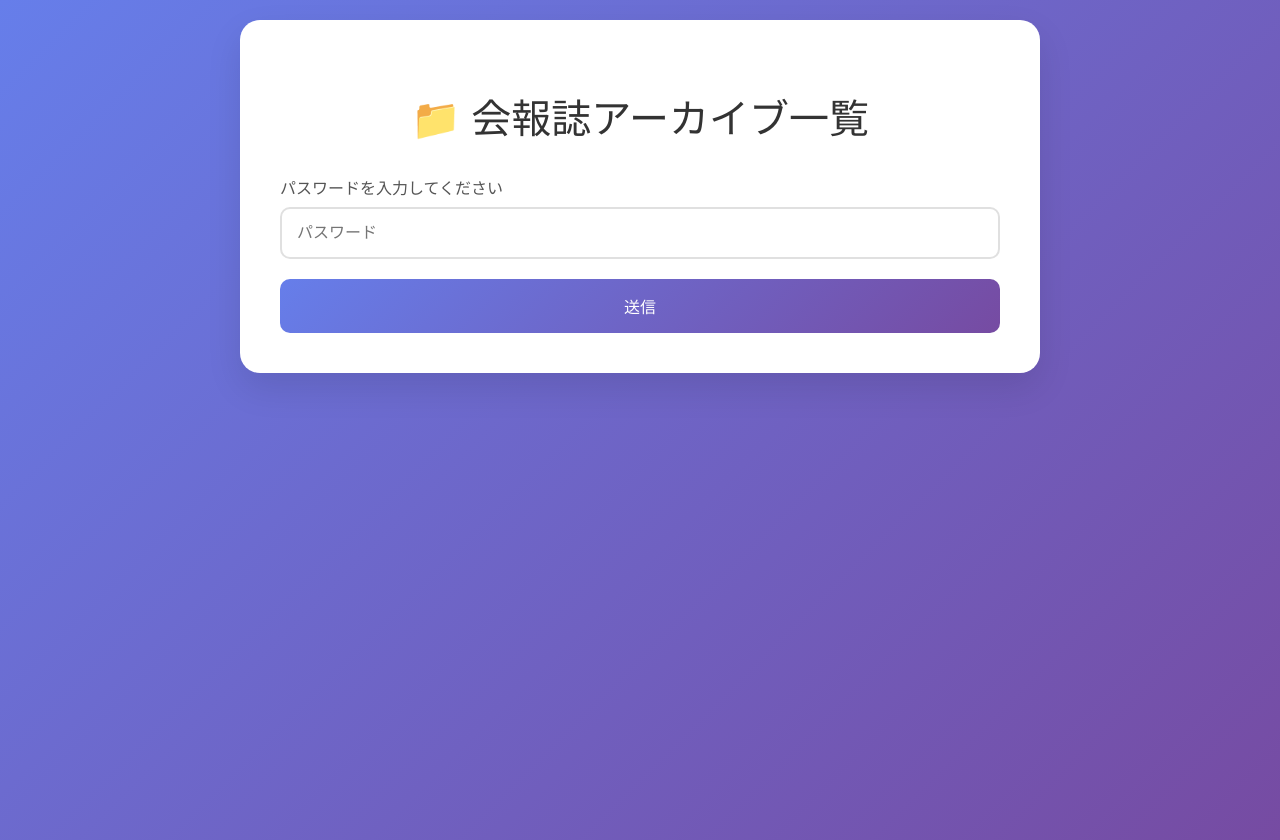
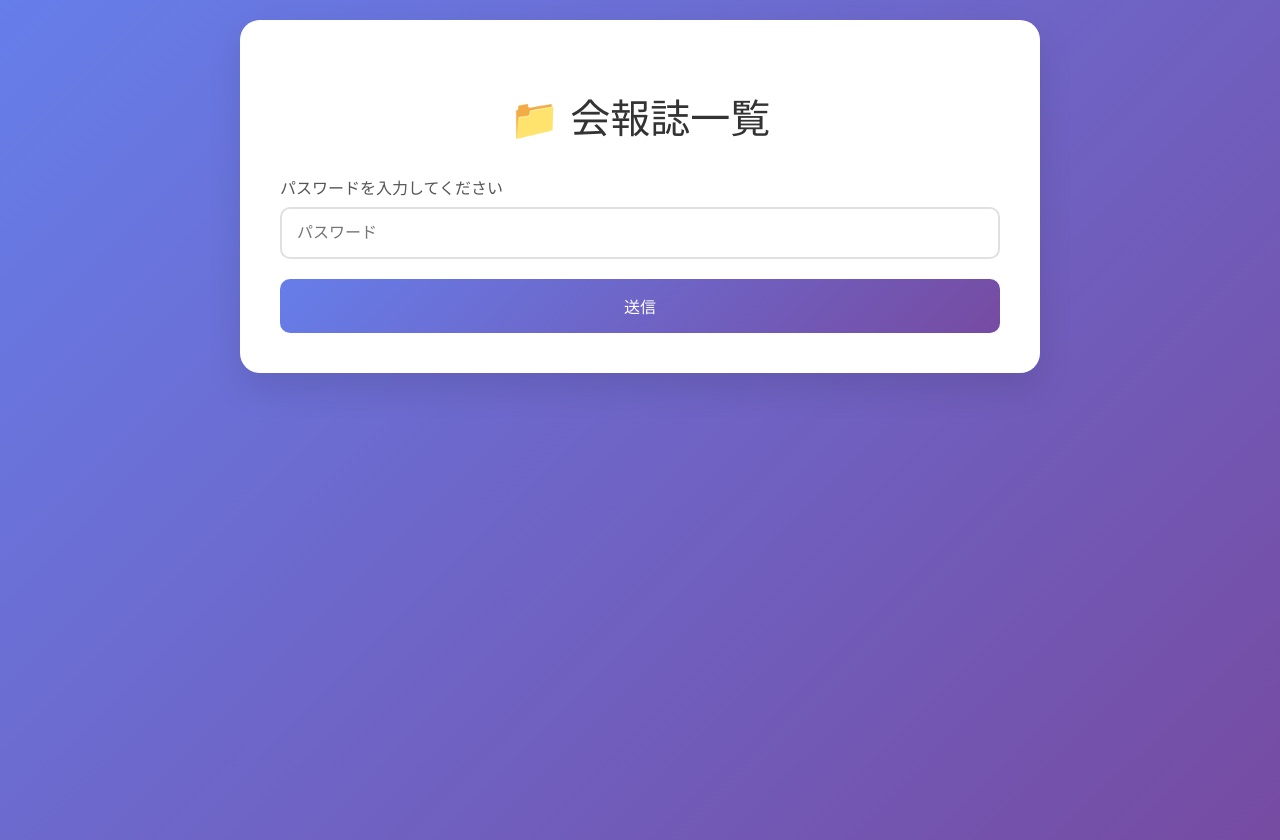
Before and after one commit to sinniji/Newsletter, a plain HTML site: page index.html in a window 1280 px wide. Drawn offline with Linux system fonts and the light colour scheme.

Commit message:
Update index.html

```diff
--- a/index.html
+++ b/index.html
@@ -3,7 +3,7 @@
 <head>
     <meta charset="UTF-8">
     <meta name="viewport" content="width=device-width, initial-scale=1.0">
-    <title>会報誌アーカイブ一覧</title>
+    <title>会報誌一覧</title>
     <style>
         body {
             font-family: 'Segoe UI', Tahoma, Geneva, Verdana, sans-serif;
@@ -190,7 +190,7 @@
 </head>
 <body>
     <div class="container">
-        <h1>📁 会報誌アーカイブ一覧</h1>
+        <h1>📁 会報誌一覧</h1>
 
         <form id="passwordForm">
             <div class="form-group">
```
